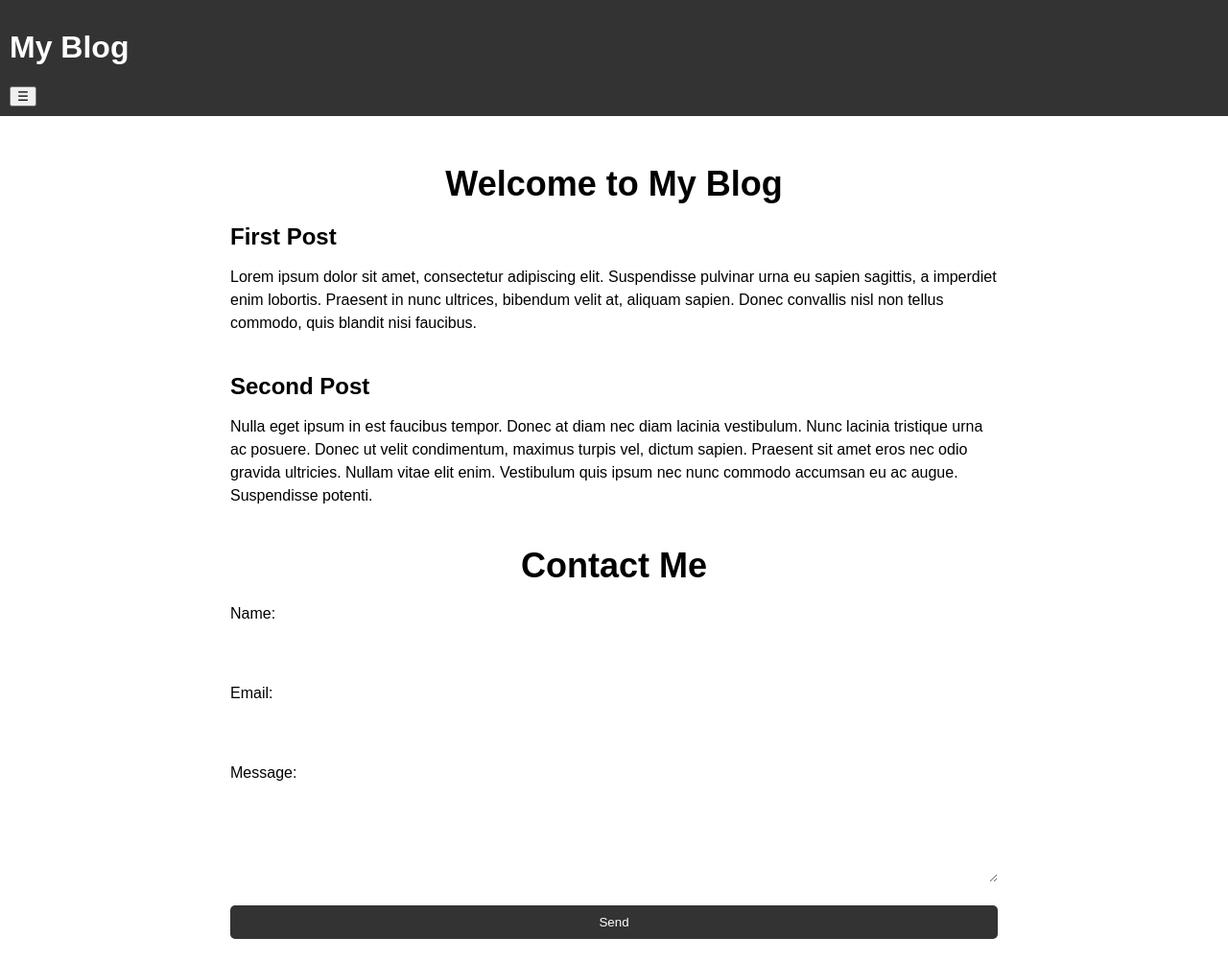
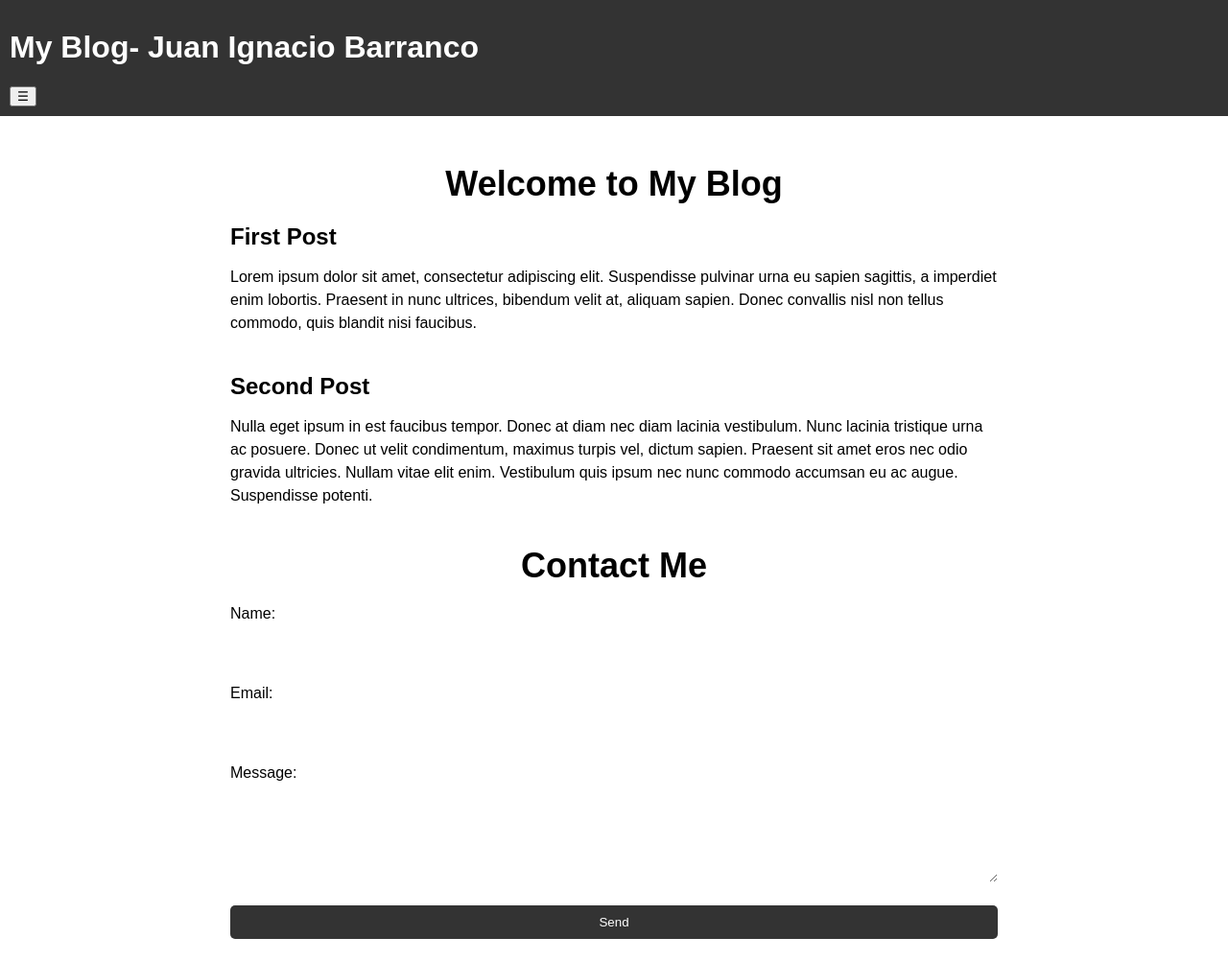
Before and after one commit to JuanIgnacioBarranco/StaticWebsite, a plain HTML site: page index.html in a window 1280 px wide. Shown: the whole page at 96% size. Drawn offline with Linux system fonts and the light colour scheme.

Commit message:
Commit mi nombre en html

```diff
--- a/index.html
+++ b/index.html
@@ -7,7 +7,7 @@
 	</head>
 	<body>
 		<header>
-			<h1>My Blog</h1>
+			<h1>My Blog- Juan Ignacio Barranco</h1>
 			<button class="menu-toggle">&#9776;</button>
 			<nav>
 				<ul>
```
